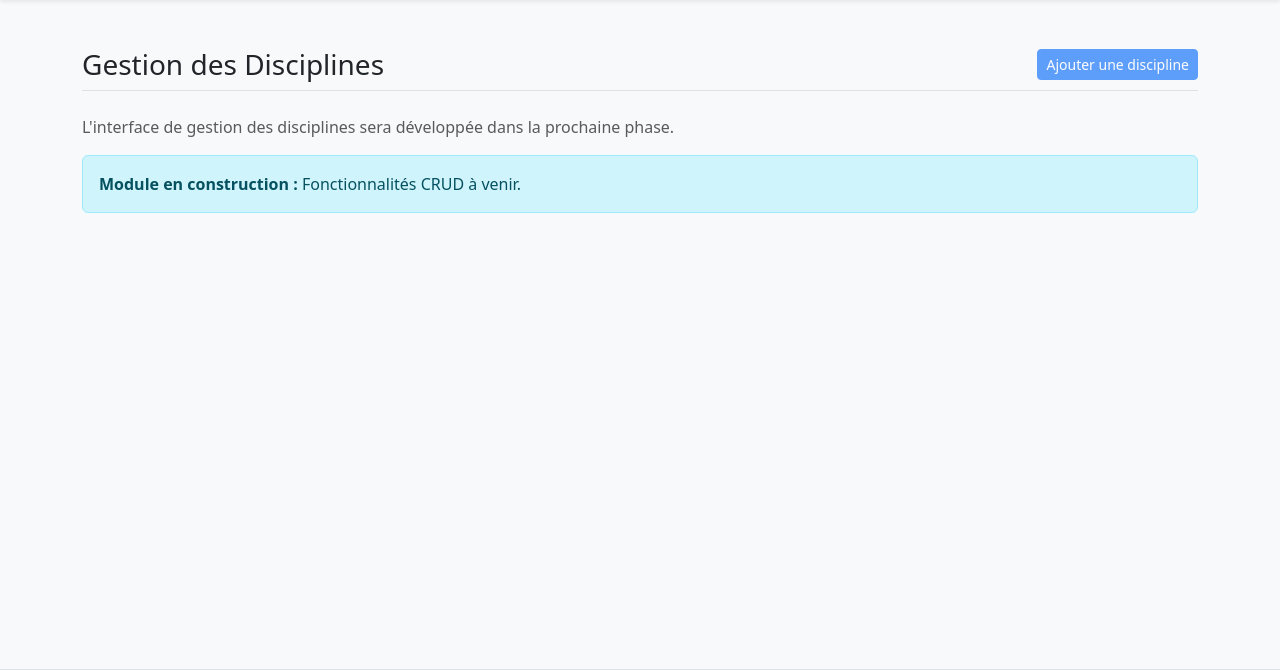
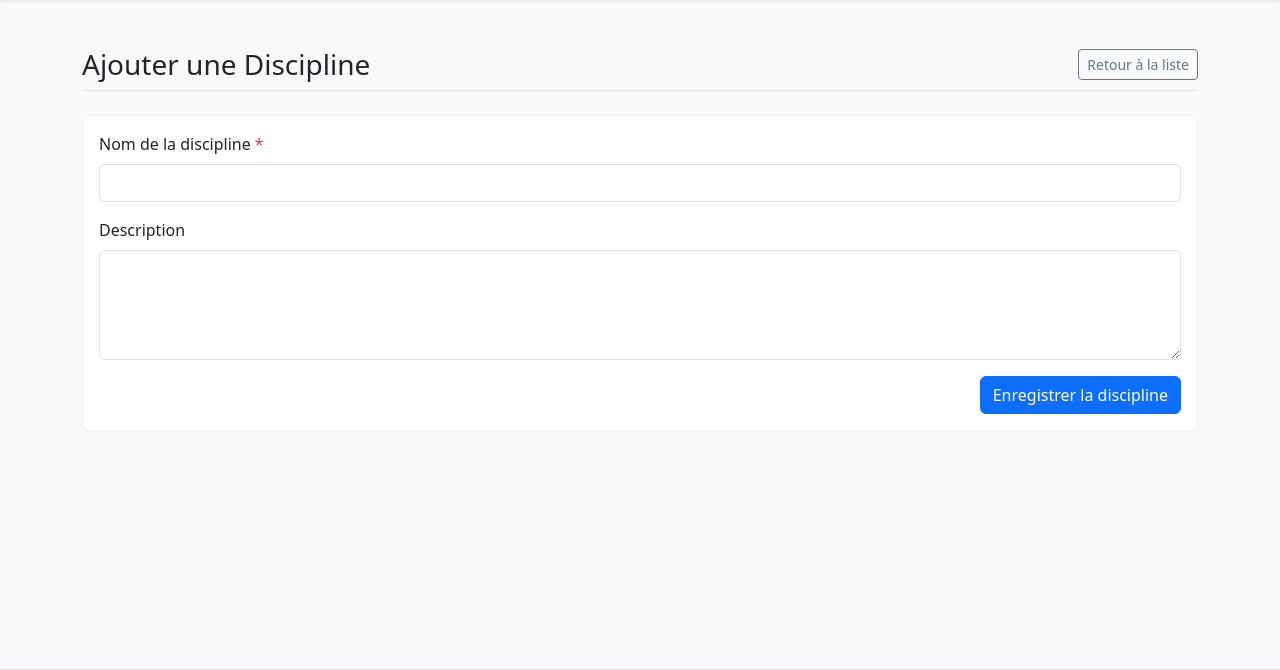
Before and after one commit to xidmasoft/gestion-ressources-pedagogiques, a PHP site: page /index.php?page=disciplines&action=create in a window 1280 px wide. Shown: the part 58-728 px from the top of the page. Run offline with PHP 8.4, Linux system fonts and the light colour scheme.

Commit message:
Implement CRUD for Disciplines module.
Adds Model, Views, and Controller logic for managing disciplines.
Includes secure creation, editing, and deletion with server-side validation
(required fields, duplicate prevention), session flash messages, and XSS
escaping. Implemented deletion using a POST form and simple JS confirmation.
SQL operations are secured using PDO prepared statements.

Co-authored-by: xidmasoft <210277127+xidmasoft@users.noreply.github.com>

```diff
--- a/controllers/DisciplineController.php
+++ b/controllers/DisciplineController.php
@@ -16,6 +16,105 @@ class DisciplineController {
 
     public function index() {
         $pageTitle = 'Disciplines';
+        if ($this->model) {
+            $disciplines = $this->model->getAll();
+        } else {
+            $disciplines = [];
+        }
         require_once __DIR__ . '/../views/disciplines/index.php';
     }
+
+    public function create() {
+        $pageTitle = 'Ajouter une Discipline';
+        $errors = [];
+        $name = '';
+        $description = '';
+
+        if ($_SERVER['REQUEST_METHOD'] === 'POST') {
+            $name = trim($_POST['name'] ?? '');
+            $description = trim($_POST['description'] ?? '');
+
+            if (empty($name)) {
+                $errors[] = "Le nom de la discipline est obligatoire.";
+            } elseif ($this->model->nameExists($name)) {
+                $errors[] = "Une discipline portant ce nom existe déjà.";
+            }
+
+            if (empty($errors)) {
+                try {
+                    $this->model->create($name, $description);
+                    $_SESSION['success'] = "La discipline a été ajoutée avec succès.";
+                    header("Location: /index.php?page=disciplines");
+                    exit;
+                } catch (\PDOException $e) {
+                    $errors[] = "Erreur lors de l'enregistrement dans la base de données.";
+                }
+            }
+        }
+
+        require_once __DIR__ . '/../views/disciplines/create.php';
+    }
+
+    public function edit() {
+        $pageTitle = 'Modifier une Discipline';
+        $errors = [];
+        $id = filter_input(INPUT_GET, 'id', FILTER_VALIDATE_INT);
+
+        if (!$id) {
+            header("Location: /index.php?page=disciplines");
+            exit;
+        }
+
+        $discipline = $this->model->getById($id);
+        if (!$discipline) {
+            header("Location: /index.php?page=disciplines");
+            exit;
+        }
+
+        $name = $discipline['name'];
+        $description = $discipline['description'];
+
+        if ($_SERVER['REQUEST_METHOD'] === 'POST') {
+            $name = trim($_POST['name'] ?? '');
+            $description = trim($_POST['description'] ?? '');
+
+            if (empty($name)) {
+                $errors[] = "Le nom de la discipline est obligatoire.";
+            } elseif ($this->model->nameExists($name, $id)) {
+                $errors[] = "Une autre discipline portant ce nom existe déjà.";
+            }
+
+            if (empty($errors)) {
+                try {
+                    $this->model->update($id, $name, $description);
+                    $_SESSION['success'] = "La discipline a été modifiée avec succès.";
+                    header("Location: /index.php?page=disciplines");
+                    exit;
+                } catch (\PDOException $e) {
+                    $errors[] = "Erreur lors de la mise à jour dans la base de données.";
+                }
+            }
+        }
+
+        require_once __DIR__ . '/../views/disciplines/edit.php';
+    }
+
+    public function delete() {
+        if ($_SERVER['REQUEST_METHOD'] === 'POST') {
+            $id = filter_input(INPUT_POST, 'id', FILTER_VALIDATE_INT);
+            if ($id) {
+                try {
+                    $discipline = $this->model->getById($id);
+                    if ($discipline) {
+                        $this->model->delete($id);
+                        $_SESSION['success'] = "La discipline a été supprimée avec succès.";
+                    }
+                } catch (\PDOException $e) {
+                    $_SESSION['error'] = "Erreur lors de la suppression. Des thèmes sont peut-être encore liés à cette discipline.";
+                }
+            }
+        }
+        header("Location: /index.php?page=disciplines");
+        exit;
+    }
 }
--- a/database.sql
+++ b/database.sql
@@ -2,7 +2,7 @@
 
 -- Création de la table disciplines
 CREATE TABLE IF NOT EXISTS disciplines (
-    id INT AUTO_INCREMENT PRIMARY KEY,
+    id INT AUTOINCREMENT PRIMARY KEY,
     name VARCHAR(255) NOT NULL,
     description TEXT,
     created_at DATETIME DEFAULT CURRENT_TIMESTAMP
@@ -10,7 +10,7 @@ CREATE TABLE IF NOT EXISTS disciplines (
 
 -- Création de la table themes
 CREATE TABLE IF NOT EXISTS themes (
-    id INT AUTO_INCREMENT PRIMARY KEY,
+    id INT AUTOINCREMENT PRIMARY KEY,
     discipline_id INT NOT NULL,
     name VARCHAR(255) NOT NULL,
     description TEXT,
@@ -20,7 +20,7 @@ CREATE TABLE IF NOT EXISTS themes (
 
 -- Création de la table resources
 CREATE TABLE IF NOT EXISTS resources (
-    id INT AUTO_INCREMENT PRIMARY KEY,
+    id INT AUTOINCREMENT PRIMARY KEY,
     theme_id INT NOT NULL,
     title VARCHAR(255) NOT NULL,
     description TEXT,
--- a/index.php
+++ b/index.php
@@ -3,6 +3,8 @@
 
 require_once 'core/helpers.php';
 require_once 'config/database.php';
+
+session_start();
 
 // Inclusions des contrôleurs
 require_once 'controllers/DashboardController.php';
@@ -20,7 +22,16 @@ switch ($page) {
         break;
     case 'disciplines':
         $controller = new DisciplineController();
-        $controller->index();
+        $action = $_GET['action'] ?? 'index';
+        if ($action === 'create') {
+            $controller->create();
+        } elseif ($action === 'edit') {
+            $controller->edit();
+        } elseif ($action === 'delete') {
+            $controller->delete();
+        } else {
+            $controller->index();
+        }
         break;
     case 'themes':
         $controller = new ThemeController();
--- a/models/Discipline.php
+++ b/models/Discipline.php
@@ -8,4 +8,48 @@ class Discipline {
     public function __construct() {
         $this->pdo = getDBConnection();
     }
+
+    public function getAll() {
+        $stmt = $this->pdo->query("SELECT * FROM disciplines ORDER BY name ASC");
+        return $stmt->fetchAll();
+    }
+
+    public function getById($id) {
+        $stmt = $this->pdo->prepare("SELECT * FROM disciplines WHERE id = :id");
+        $stmt->execute(['id' => $id]);
+        return $stmt->fetch();
+    }
+
+    public function nameExists($name, $excludeId = null) {
+        if ($excludeId) {
+            $stmt = $this->pdo->prepare("SELECT COUNT(*) FROM disciplines WHERE name = :name AND id != :id");
+            $stmt->execute(['name' => $name, 'id' => $excludeId]);
+        } else {
+            $stmt = $this->pdo->prepare("SELECT COUNT(*) FROM disciplines WHERE name = :name");
+            $stmt->execute(['name' => $name]);
+        }
+        return $stmt->fetchColumn() > 0;
+    }
+
+    public function create($name, $description) {
+        $stmt = $this->pdo->prepare("INSERT INTO disciplines (name, description) VALUES (:name, :description)");
+        return $stmt->execute([
+            'name' => $name,
+            'description' => $description
+        ]);
+    }
+
+    public function update($id, $name, $description) {
+        $stmt = $this->pdo->prepare("UPDATE disciplines SET name = :name, description = :description WHERE id = :id");
+        return $stmt->execute([
+            'id' => $id,
+            'name' => $name,
+            'description' => $description
+        ]);
+    }
+
+    public function delete($id) {
+        $stmt = $this->pdo->prepare("DELETE FROM disciplines WHERE id = :id");
+        return $stmt->execute(['id' => $id]);
+    }
 }
--- /dev/null
+++ b/views/disciplines/create.php
@@ -0,0 +1,38 @@
+<?php require_once __DIR__ . '/../layout/header.php'; ?>
+
+<div class="d-flex justify-content-between align-items-center border-bottom pb-2 mb-4">
+    <h1 class="h3 mb-0">Ajouter une Discipline</h1>
+    <a href="/index.php?page=disciplines" class="btn btn-outline-secondary btn-sm">Retour à la liste</a>
+</div>
+
+<?php if (!empty($errors)): ?>
+    <div class="alert alert-danger" role="alert">
+        <ul class="mb-0">
+            <?php foreach ($errors as $error): ?>
+                <li><?= h($error) ?></li>
+            <?php endforeach; ?>
+        </ul>
+    </div>
+<?php endif; ?>
+
+<div class="card">
+    <div class="card-body">
+        <form action="/index.php?page=disciplines&action=create" method="POST">
+            <div class="mb-3">
+                <label for="name" class="form-label">Nom de la discipline <span class="text-danger">*</span></label>
+                <input type="text" class="form-control" id="name" name="name" value="<?= h($name ?? '') ?>" required>
+            </div>
+
+            <div class="mb-3">
+                <label for="description" class="form-label">Description</label>
+                <textarea class="form-control" id="description" name="description" rows="4"><?= h($description ?? '') ?></textarea>
+            </div>
+
+            <div class="d-grid gap-2 d-md-flex justify-content-md-end">
+                <button type="submit" class="btn btn-primary">Enregistrer la discipline</button>
+            </div>
+        </form>
+    </div>
+</div>
+
+<?php require_once __DIR__ . '/../layout/footer.php'; ?>
--- a/views/disciplines/index.php
+++ b/views/disciplines/index.php
@@ -2,13 +2,62 @@
 
 <div class="d-flex justify-content-between align-items-center border-bottom pb-2 mb-4">
     <h1 class="h3 mb-0">Gestion des Disciplines</h1>
-    <button class="btn btn-primary btn-sm disabled">Ajouter une discipline</button>
+    <a href="/index.php?page=disciplines&action=create" class="btn btn-primary btn-sm">Ajouter une discipline</a>
 </div>
 
-<p class="text-muted">L'interface de gestion des disciplines sera développée dans la prochaine phase.</p>
+<?php if (isset($_SESSION['success'])): ?>
+    <div class="alert alert-success alert-dismissible fade show" role="alert">
+        <?= h($_SESSION['success']) ?>
+        <button type="button" class="btn-close" data-bs-dismiss="alert" aria-label="Close"></button>
+    </div>
+    <?php unset($_SESSION['success']); ?>
+<?php endif; ?>
 
-<div class="alert alert-info" role="alert">
-    <strong>Module en construction :</strong> Fonctionnalités CRUD à venir.
+<?php if (isset($_SESSION['error'])): ?>
+    <div class="alert alert-danger alert-dismissible fade show" role="alert">
+        <?= h($_SESSION['error']) ?>
+        <button type="button" class="btn-close" data-bs-dismiss="alert" aria-label="Close"></button>
+    </div>
+    <?php unset($_SESSION['error']); ?>
+<?php endif; ?>
+
+<div class="card">
+    <div class="card-body p-0">
+        <div class="table-responsive">
+            <table class="table table-hover table-striped mb-0">
+                <thead class="table-light">
+                    <tr>
+                        <th>Nom</th>
+                        <th>Description</th>
+                        <th>Date de création</th>
+                        <th class="text-end">Actions</th>
+                    </tr>
+                </thead>
+                <tbody>
+                    <?php if (empty($disciplines)): ?>
+                        <tr>
+                            <td colspan="4" class="text-center text-muted py-4">Aucune discipline trouvée.</td>
+                        </tr>
+                    <?php else: ?>
+                        <?php foreach ($disciplines as $d): ?>
+                            <tr>
+                                <td class="align-middle fw-medium"><?= h($d['name']) ?></td>
+                                <td class="align-middle"><?= h($d['description']) ?></td>
+                                <td class="align-middle"><?= date('d/m/Y H:i', strtotime($d['created_at'])) ?></td>
+                                <td class="align-middle text-end">
+                                    <a href="/index.php?page=disciplines&action=edit&id=<?= $d['id'] ?>" class="btn btn-sm btn-outline-secondary mb-1 mb-md-0">Modifier</a>
+                                    <form action="/index.php?page=disciplines&action=delete" method="POST" class="d-inline" onsubmit="return confirm('Êtes-vous sûr de vouloir supprimer cette discipline ? Cette action est irréversible.');">
+                                        <input type="hidden" name="id" value="<?= $d['id'] ?>">
+                                        <button type="submit" class="btn btn-sm btn-outline-danger">Supprimer</button>
+                                    </form>
+                                </td>
+                            </tr>
+                        <?php endforeach; ?>
+                    <?php endif; ?>
+                </tbody>
+            </table>
+        </div>
+    </div>
 </div>
 
 <?php require_once __DIR__ . '/../layout/footer.php'; ?>
```
Also changed, not shown: views/disciplines/edit.php (added, +38 -0 lines).
